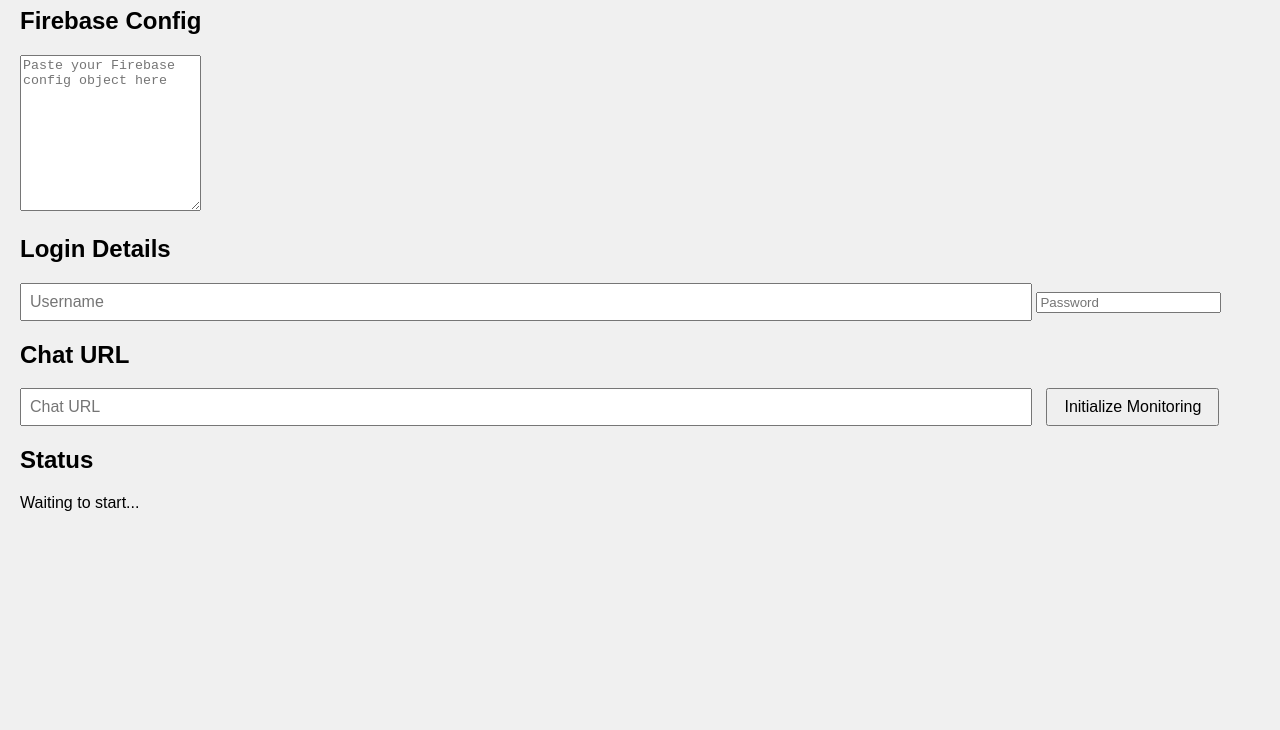
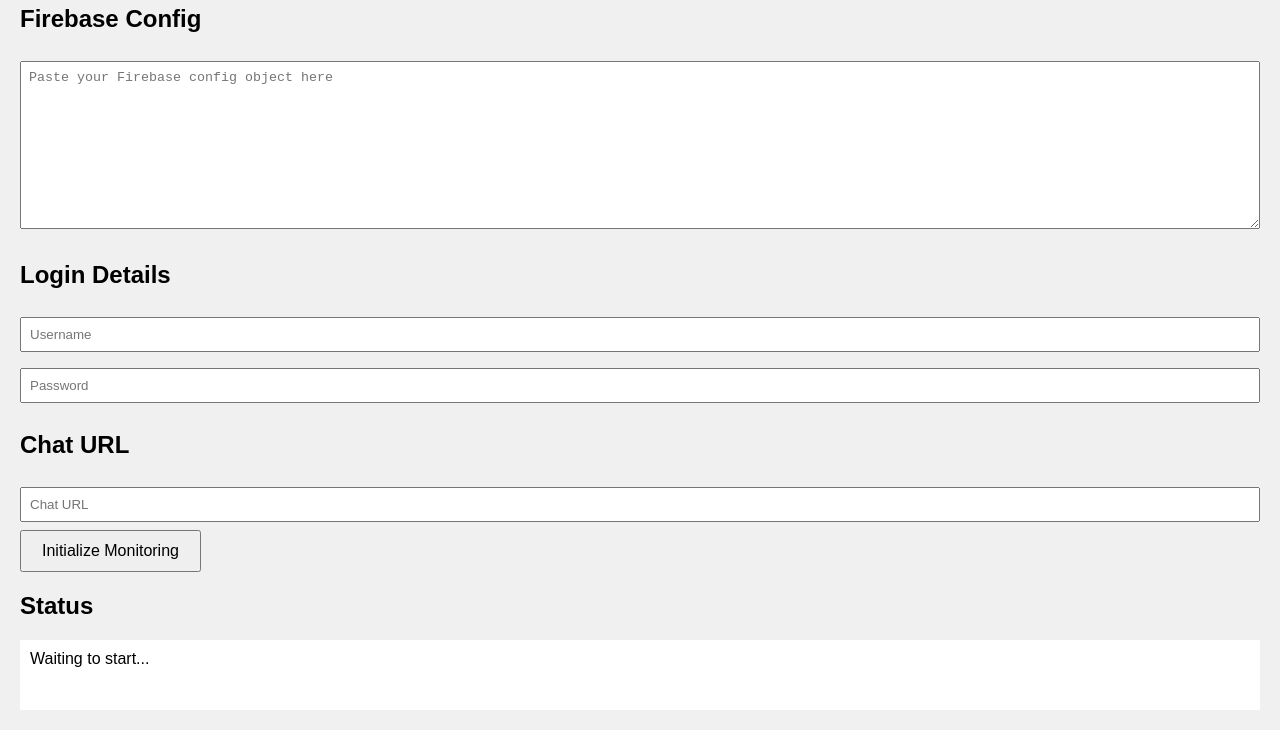
Before and after one commit to Negugirl/negugirl.github.io, a plain HTML site: page index.html in a window 1280 px wide. Shown: the part 73-803 px from the top of the page. Drawn offline with Linux system fonts and the light colour scheme.

Commit message:
Update styles.css

```diff
--- a/styles.css
+++ b/styles.css
@@ -3,24 +3,23 @@
   margin: 20px;
   background-color: #f0f0f0;
 }
-
-input[type="text"] {
-  width: 80%;
+h1, h2 {
+  margin-top: 20px;
+}
+input[type="text"], input[type="password"], textarea {
+  width: 100%;
   padding: 8px;
+  margin: 8px 0;
+  box-sizing: border-box;
+}
+button {
+  padding: 10px 20px;
   font-size: 16px;
-}
-
-button {
-  padding: 8px 16px;
-  font-size: 16px;
-  margin-left: 10px;
   cursor: pointer;
 }
-
-video {
-  display: block;
+#status {
   margin-top: 20px;
-  max-width: 100%;
-  height: auto;
-  background: #000;
+  padding: 10px;
+  background: #fff;
+  min-height: 50px;
 }
```
